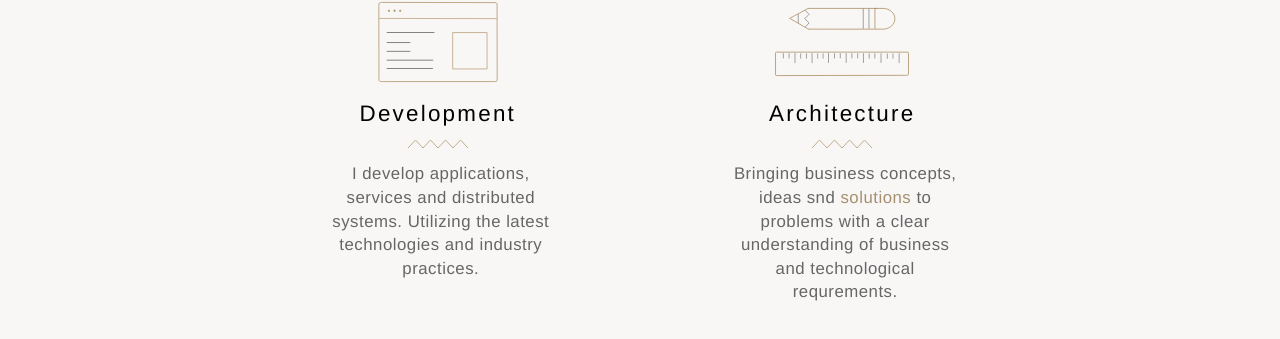
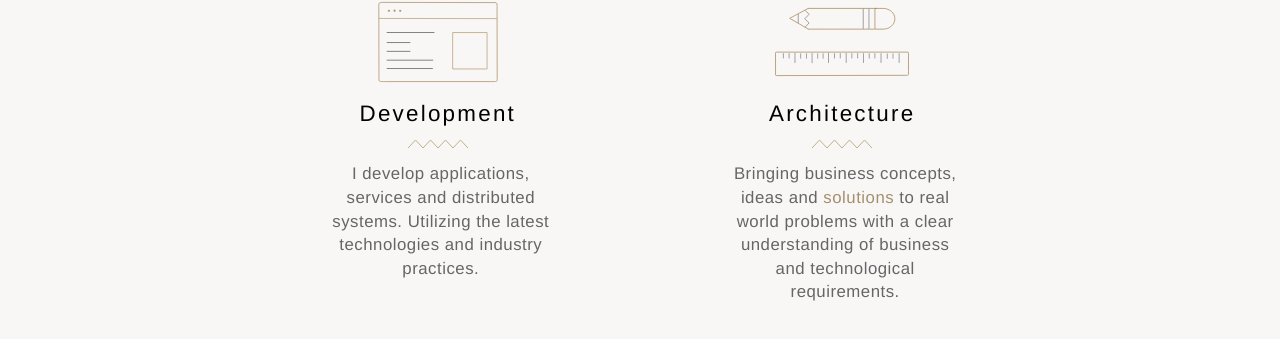
Before and after one commit to smlsr/smlsr.github.io, a plain HTML site: page index.html in a window 1280 px wide. Shown: the part 1849-2188 px from the top of the page. Drawn offline with Linux system fonts and the light colour scheme.

Commit message:
no message

```diff
--- a/index.html
+++ b/index.html
@@ -107,7 +107,7 @@
                               class="stroke stroke-light"></path>
                     </svg>
                     <div class="row">
-                        <article class="service--description">Bringing business concepts, ideas snd <span class="description-highlight">solutions </span>to problems with a clear understanding of business and technological requrements.
+                        <article class="service--description">Bringing business concepts, ideas and <span class="description-highlight">solutions </span>to real world problems with a clear understanding of business and technological requirements.
 
                         </article>
                     </div>
```
